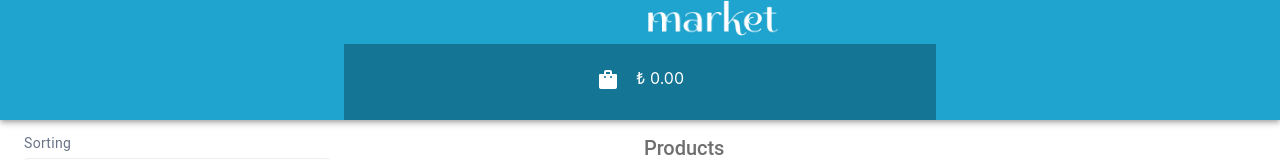
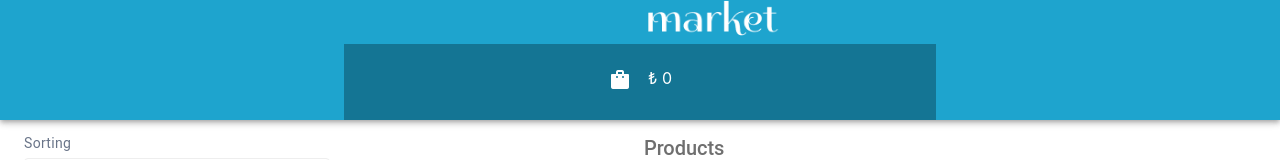
Before and after one commit to Oguzun/GetirCase, a React (Create React App) app: page / in a window 1280 px wide. Shown: the top 160 px of the page. Built offline with nearby package versions, Linux system fonts and the light colour scheme; data requests are answered from the project's data file.

Commit message:
Number fixed

```diff
--- a/src/components/ShoppingBasket/BasketSummary.js
+++ b/src/components/ShoppingBasket/BasketSummary.js
@@ -11,7 +11,7 @@ const BasketSummary = () => {
       <Box p={1}>
       <img src={Lock} alt="Lock" height="24" width="24" />
       </Box>
-      <Box p={1}>₺ {totalPrice.toFixed(2)}</Box>
+      <Box p={1}>₺  {Math.abs(totalPrice.toFixed(2))}</Box>
     </Box>
   );
 };
```
